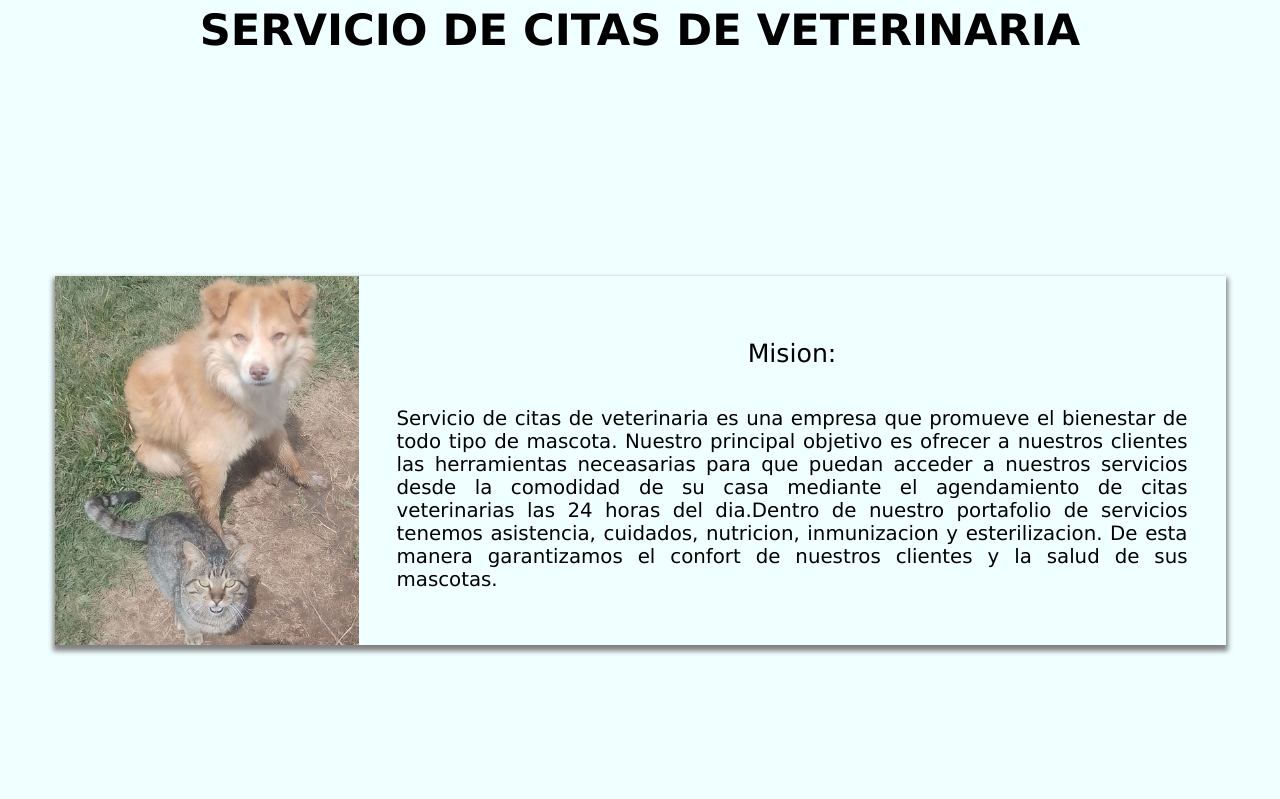
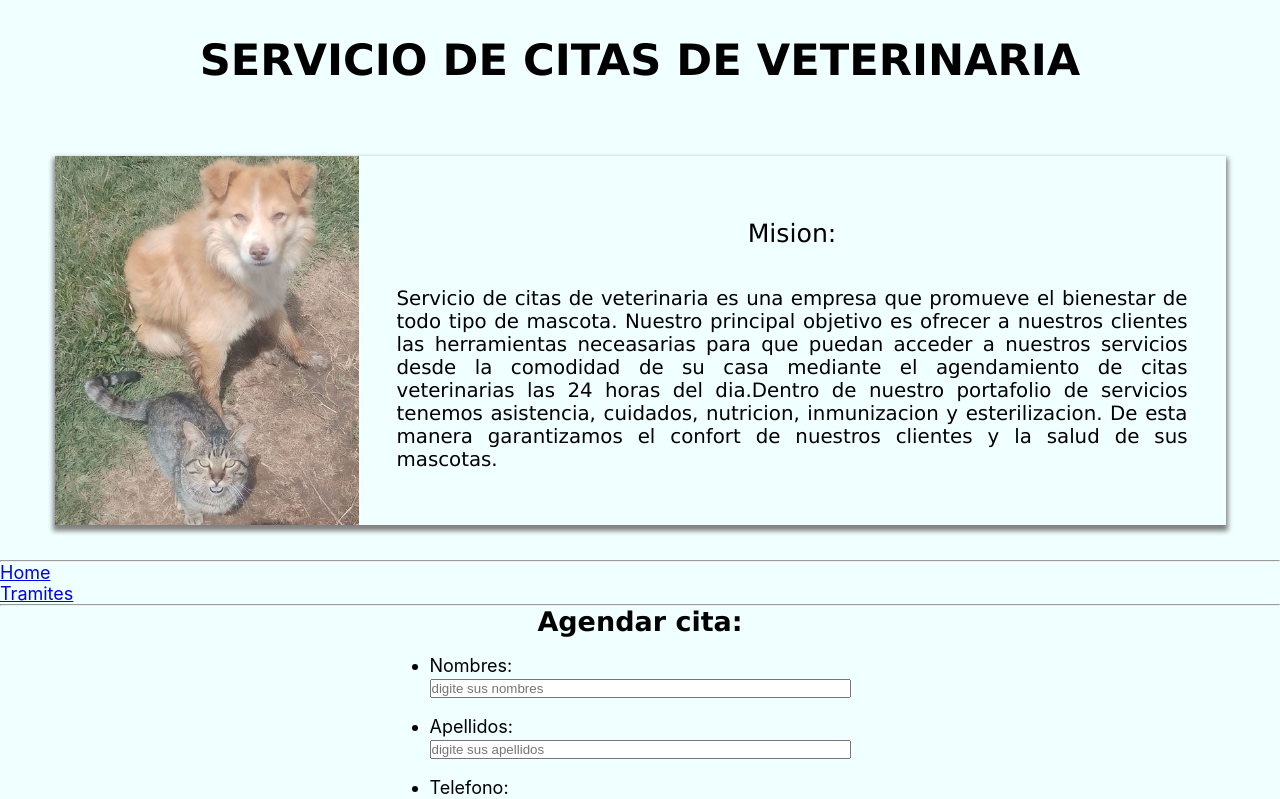
Before and after one commit to victorEmerio5/proyecto-final-g12, a React (Create React App) app: page /tramites in a window 1280 px wide. Shown: the top 799 px of the page. Built offline with nearby package versions, Linux system fonts and the light colour scheme.

Commit message:
cambiando estilos

```diff
--- a/src/App.css
+++ b/src/App.css
@@ -34,7 +34,7 @@ h1:hover {
 /*estilo contenedor App*/
 
 .App {
-  min-height: 100vh;
+  min-height: 70vh;
   display: flex;
   flex-wrap: wrap;
   align-items: center;
@@ -45,7 +45,7 @@ h1:hover {
 /*estilos cont-princ*/
 
 .cont-princ {
-  min-height: 100vh;
+  min-height: 380px;
   display: flex;
   flex-wrap: wrap;
   align-items: center;
--- a/src/componentes/Tramites.jsx
+++ b/src/componentes/Tramites.jsx
@@ -6,6 +6,7 @@ const Tramites = () => {
   return (
     <>
       <div className='tramites'>
+        <hr/>
         <FormularioCitas formTitulo='Agendar cita:' tituloBoton='Agendar' />
         <hr/>
         <FormularioCitas formTitulo='Cancelar cita:' tituloBoton='Cancelar' />
```
